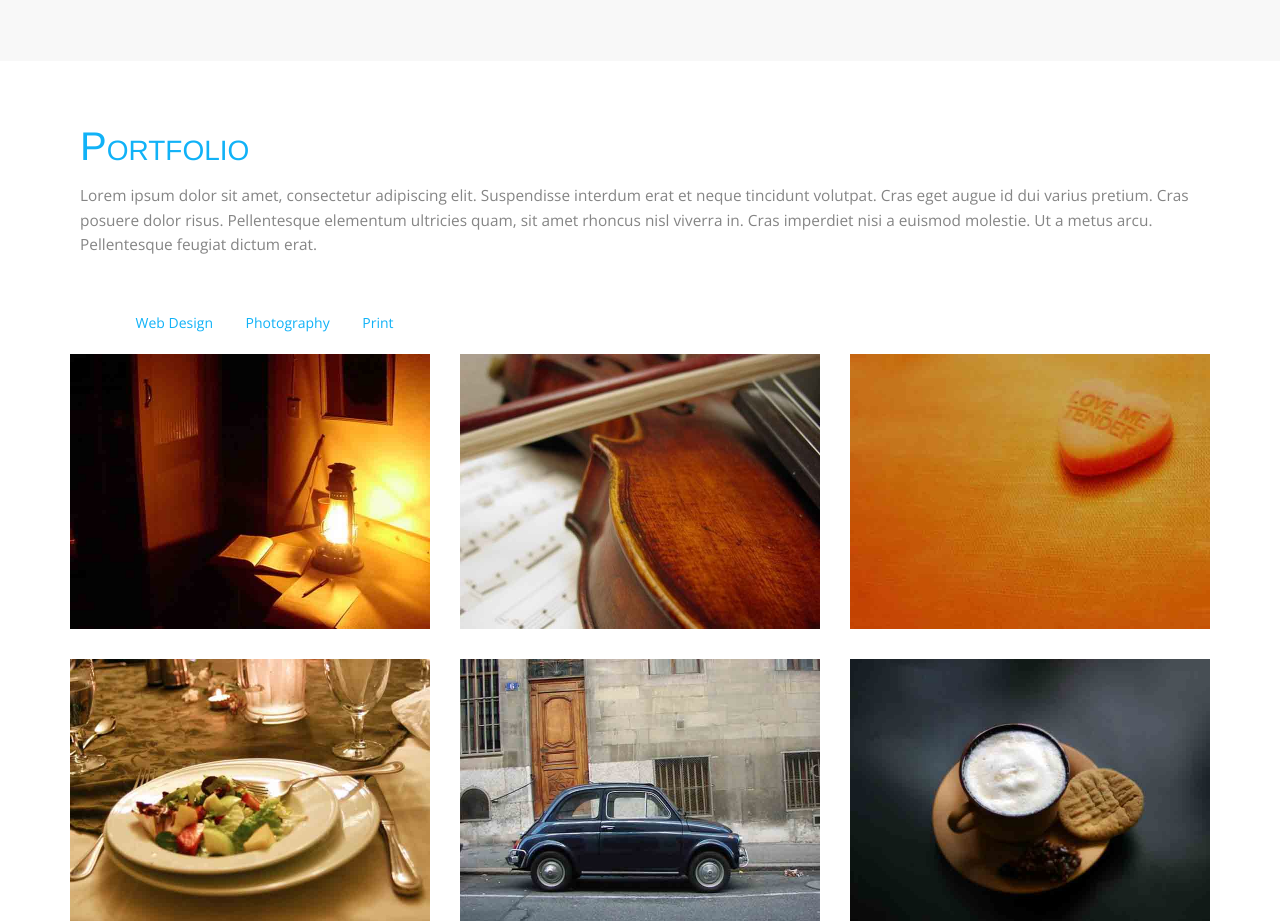
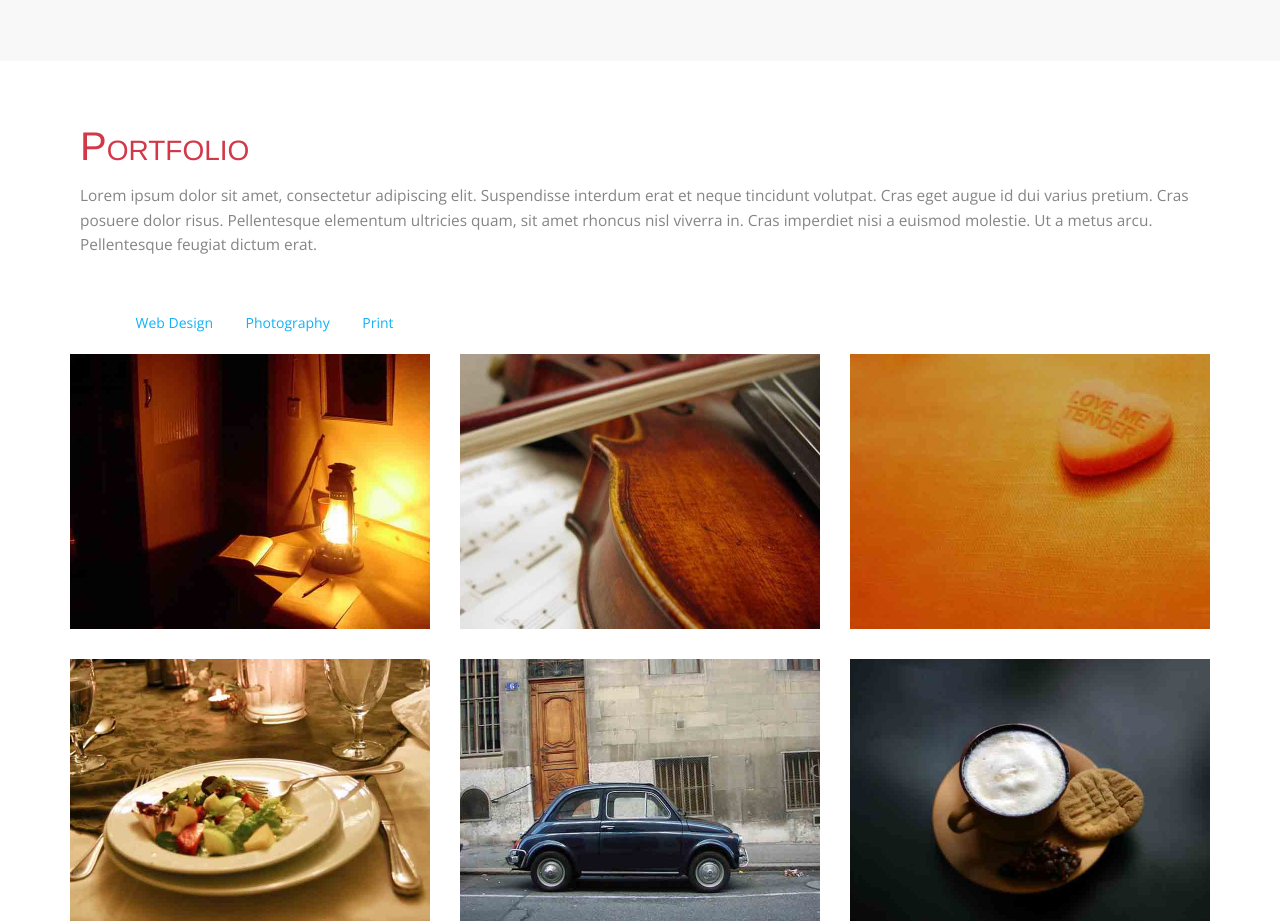
Before and after one commit to QuantumGoats/QuantumGoats.github.io, a plain HTML site: page index.html in a window 1280 px wide. Shown: the part 2100-3021 px from the top of the page. Drawn offline with nearby package versions, Linux system fonts and the light colour scheme.

```diff
--- a/index.html
+++ b/index.html
@@ -168,9 +168,9 @@
 <!--Portfolio-->
 <section id="events" class="page-section section appear clearfix secPad">
   <div class="container">
-    <div class="heading" style="color: #d13848">
+    <div class="heading">
       <!-- Heading -->
-      <h2>Portfolio</h2>
+      <h2 style="color: #d13848">Portfolio</h2>
       <p>Lorem ipsum dolor sit amet, consectetur adipiscing elit. Suspendisse interdum erat et neque tincidunt volutpat. Cras eget augue id dui varius pretium. Cras posuere dolor risus. Pellentesque elementum ultricies quam, sit amet rhoncus nisl viverra in. Cras imperdiet nisi a euismod molestie. Ut a metus arcu. Pellentesque feugiat dictum erat.</p>
     </div>
     <div class="row">
```
